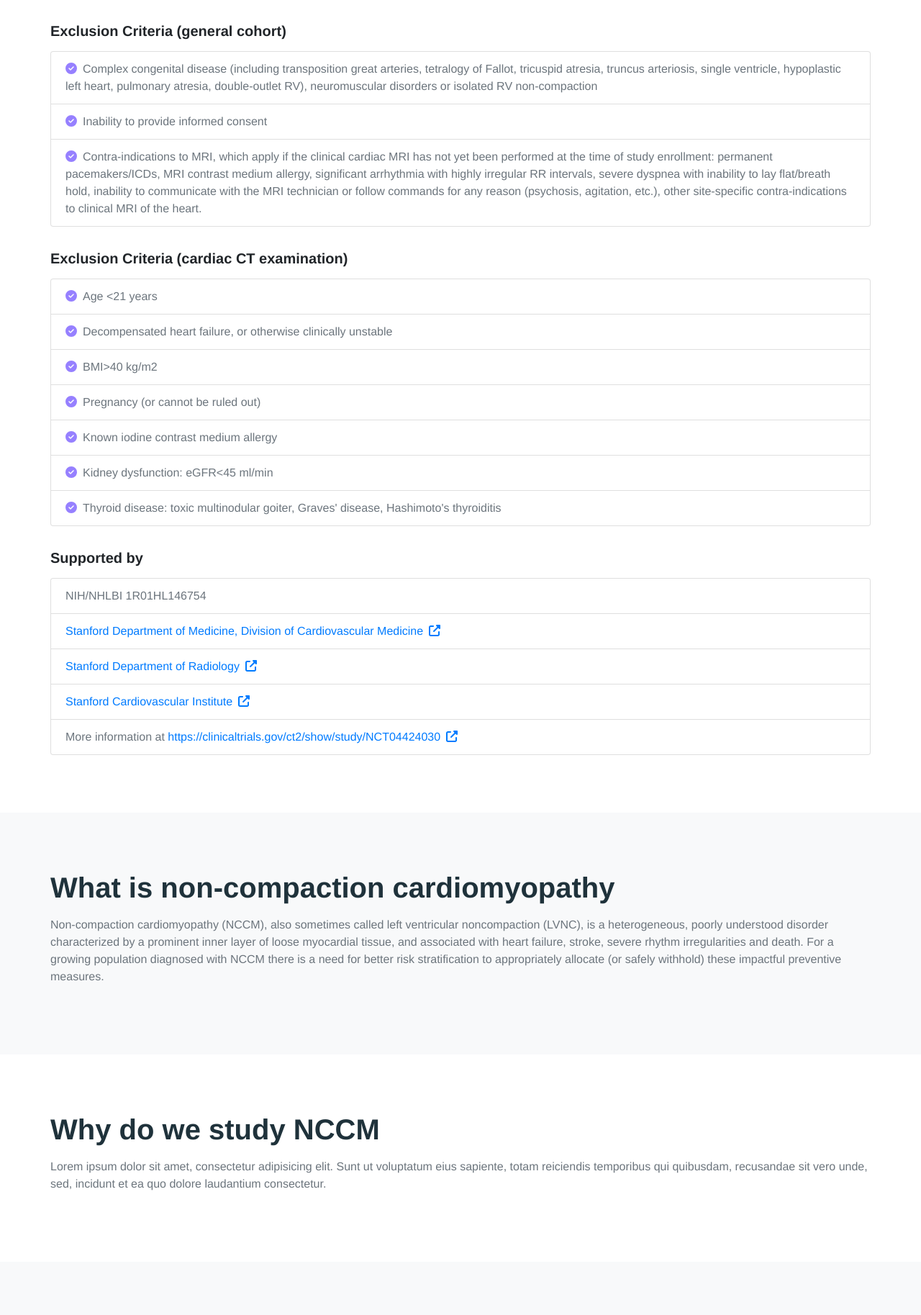
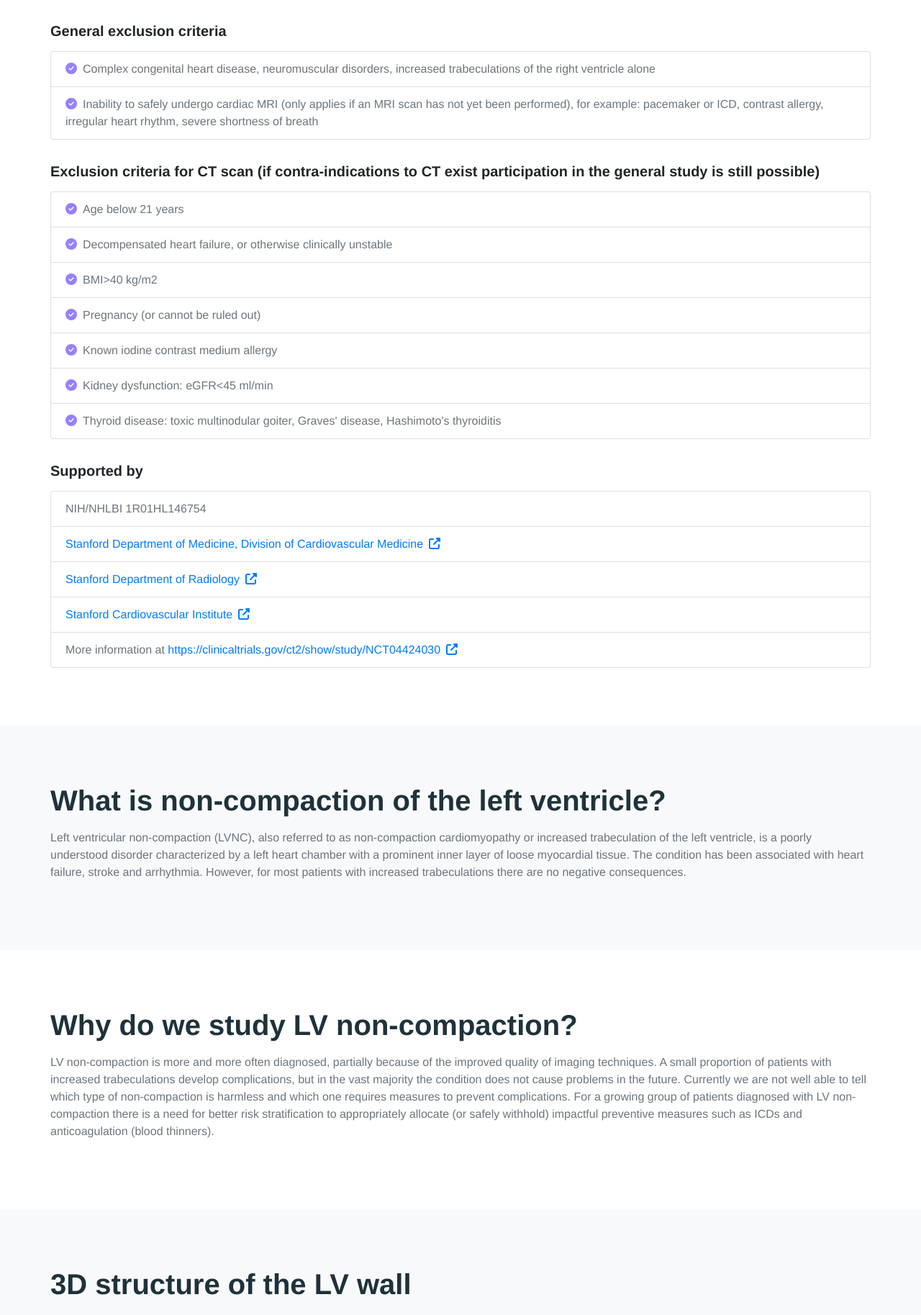
Before and after one commit to NONCOMPACT/noncompact-frontend, a React (Create React App) app: page /patients in a window 1280 px wide. Shown: the part 613-2440 px from the top of the page at 72% size. Built offline with nearby package versions, Linux system fonts and the light colour scheme.

Commit message:
Update page content per specs

```diff
--- a/src/components/patients.jsx
+++ b/src/components/patients.jsx
@@ -4,6 +4,7 @@ import {
   faExternalLinkAlt,
 } from '@fortawesome/free-solid-svg-icons';
 import { FontAwesomeIcon } from '@fortawesome/react-fontawesome';
+import LVWallImg from '../assets/3d_render_lv_wall.jpg';
 
 function Patients() {
   return (
@@ -42,7 +43,7 @@ function Patients() {
                     icon={faCheckCircle}
                     className="mr-2 text-noncompact-accent"
                   />
-                  <span>≥18 years old</span>
+                  <span>At least 18 years old</span>
                 </li>
                 <li className="list-group-item text-muted">
                   <FontAwesomeIcon
@@ -50,8 +51,8 @@ function Patients() {
                     className="mr-2 text-noncompact-accent"
                   />
                   <span>
-                    Hypertrabeculation of the left ventricle fulfilling the
-                    echo-based Jenni criteria of NCCM
+                    Increased trabeculations of the left ventricle seen by
+                    echocardiography
                   </span>
                 </li>
                 <li className="list-group-item text-muted">
@@ -60,14 +61,15 @@ function Patients() {
                     className="mr-2 text-noncompact-accent"
                   />
                   <span>
-                    Clinical cardiac MRI examination performed or planned
+                    A cardiac MRI scan was previously performed or is planned
+                    for clinical reasons
                   </span>
                 </li>
               </ul>
             </div>
-            {/* Exclusion Criteria (general cohort) */}
+            {/* General exclusion criteria */}
             <h5 className="my-3 font-weight-bold">
-              Exclusion Criteria (general cohort)
+              General exclusion criteria
             </h5>
             <div className="w-100 mb-3">
               <ul className="list-group">
@@ -77,11 +79,8 @@ function Patients() {
                     className="mr-2 text-noncompact-accent"
                   />
                   <span>
-                    Complex congenital disease (including transposition great
-                    arteries, tetralogy of Fallot, tricuspid atresia, truncus
-                    arteriosis, single ventricle, hypoplastic left heart,
-                    pulmonary atresia, double-outlet RV), neuromuscular
-                    disorders or isolated RV non-compaction
+                    Complex congenital heart disease, neuromuscular disorders,
+                    increased trabeculations of the right ventricle alone
                   </span>
                 </li>
                 <li className="list-group-item text-muted">
@@ -89,30 +88,19 @@ function Patients() {
                     icon={faCheckCircle}
                     className="mr-2 text-noncompact-accent"
                   />
-                  <span>Inability to provide informed consent</span>
-                </li>
-                <li className="list-group-item text-muted">
-                  <FontAwesomeIcon
-                    icon={faCheckCircle}
-                    className="mr-2 text-noncompact-accent"
-                  />
                   <span>
-                    Contra-indications to MRI, which apply if the clinical
-                    cardiac MRI has not yet been performed at the time of study
-                    enrollment: permanent pacemakers/ICDs, MRI contrast medium
-                    allergy, significant arrhythmia with highly irregular RR
-                    intervals, severe dyspnea with inability to lay flat/breath
-                    hold, inability to communicate with the MRI technician or
-                    follow commands for any reason (psychosis, agitation, etc.),
-                    other site-specific contra-indications to clinical MRI of
-                    the heart.
+                    Inability to safely undergo cardiac MRI (only applies if an
+                    MRI scan has not yet been performed), for example: pacemaker
+                    or ICD, contrast allergy, irregular heart rhythm, severe
+                    shortness of breath
                   </span>
                 </li>
               </ul>
             </div>
-            {/* Exclusion Criteria (cardiac CT examination) */}
+            {/* Exclusion criteria for CT scan */}
             <h5 className="my-3 font-weight-bold">
-              Exclusion Criteria (cardiac CT examination)
+              Exclusion criteria for CT scan (if contra-indications to CT exist
+              participation in the general study is still possible)
             </h5>
             <div className="w-100 mb-3">
               <ul className="list-group">
@@ -121,7 +109,7 @@ function Patients() {
                     icon={faCheckCircle}
                     className="mr-2 text-noncompact-accent"
                   />
-                  <span>Age &lt;21 years</span>
+                  <span>Age below 21 years</span>
                 </li>
                 <li className="list-group-item text-muted">
                   <FontAwesomeIcon
@@ -236,17 +224,16 @@ function Patients() {
         <div className="container">
           <div className="row text-left">
             <h2 className="section-heading">
-              What is non-compaction cardiomyopathy
+              What is non-compaction of the left ventricle?
             </h2>
             <p className="text-muted">
-              Non-compaction cardiomyopathy (NCCM), also sometimes called left
-              ventricular noncompaction (LVNC), is a heterogeneous, poorly
-              understood disorder characterized by a prominent inner layer of
-              loose myocardial tissue, and associated with heart failure,
-              stroke, severe rhythm irregularities and death. For a growing
-              population diagnosed with NCCM there is a need for better risk
-              stratification to appropriately allocate (or safely withhold)
-              these impactful preventive measures.
+              Left ventricular non-compaction (LVNC), also referred to as
+              non-compaction cardiomyopathy or increased trabeculation of the
+              left ventricle, is a poorly understood disorder characterized by a
+              left heart chamber with a prominent inner layer of loose
+              myocardial tissue. The condition has been associated with heart
+              failure, stroke and arrhythmia. However, for most patients with
+              increased trabeculations there are no negative consequences.
             </p>
           </div>
         </div>
@@ -255,12 +242,21 @@ function Patients() {
       <section className="page-section">
         <div className="container">
           <div className="row text-left">
-            <h2 className="section-heading">Why do we study NCCM</h2>
+            <h2 className="section-heading">
+              Why do we study LV non-compaction?
+            </h2>
             <p className="text-muted">
-              Lorem ipsum dolor sit amet, consectetur adipisicing elit. Sunt ut
-              voluptatum eius sapiente, totam reiciendis temporibus qui
-              quibusdam, recusandae sit vero unde, sed, incidunt et ea quo
-              dolore laudantium consectetur.
+              LV non-compaction is more and more often diagnosed, partially
+              because of the improved quality of imaging techniques. A small
+              proportion of patients with increased trabeculations develop
+              complications, but in the vast majority the condition does not
+              cause problems in the future. Currently we are not well able to
+              tell which type of non-compaction is harmless and which one
+              requires measures to prevent complications. For a growing group of
+              patients diagnosed with LV non-compaction there is a need for
+              better risk stratification to appropriately allocate (or safely
+              withhold) impactful preventive measures such as ICDs and
+              anticoagulation (blood thinners).
             </p>
           </div>
         </div>
@@ -269,27 +265,12 @@ function Patients() {
       <section className="page-section bg-light">
         <div className="container">
           <div className="row text-left">
-            <h2 className="section-heading">Impressive images</h2>
+            <h2 className="section-heading">3D structure of the LV wall</h2>
             <p className="text-muted">
-              Lorem ipsum dolor sit amet, consectetur adipisicing elit. Sunt ut
-              voluptatum eius sapiente, totam reiciendis temporibus qui
-              quibusdam, recusandae sit vero unde, sed, incidunt et ea quo
-              dolore laudantium consectetur.
+              3D Rendered inside view of the left ventricle, which shows the
+              complex trabecular structure of the ventricular wall.
             </p>
-          </div>
-        </div>
-      </section>
-      {/* FAQs */}
-      <section className="page-section">
-        <div className="container">
-          <div className="row text-left">
-            <h2 className="section-heading">FAQs</h2>
-            <p className="text-muted">
-              Lorem ipsum dolor sit amet, consectetur adipisicing elit. Sunt ut
-              voluptatum eius sapiente, totam reiciendis temporibus qui
-              quibusdam, recusandae sit vero unde, sed, incidunt et ea quo
-              dolore laudantium consectetur.
-            </p>
+            <img src={LVWallImg} alt="LV Wall" className="rounded float-left" />
           </div>
         </div>
       </section>
```
